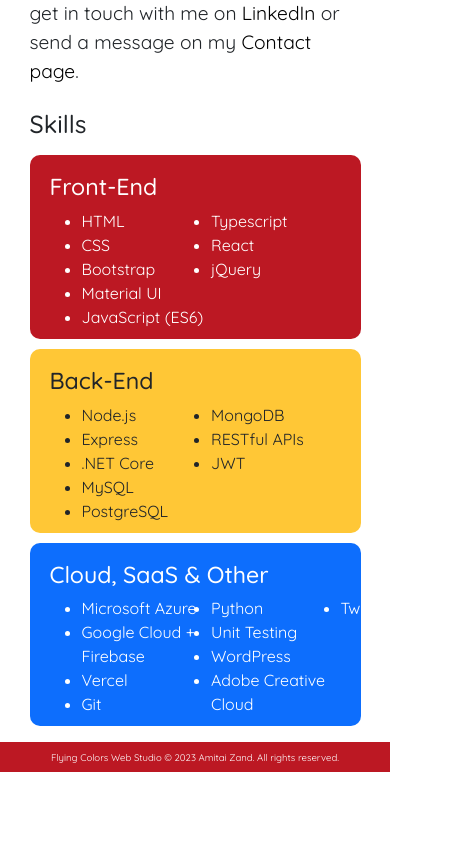
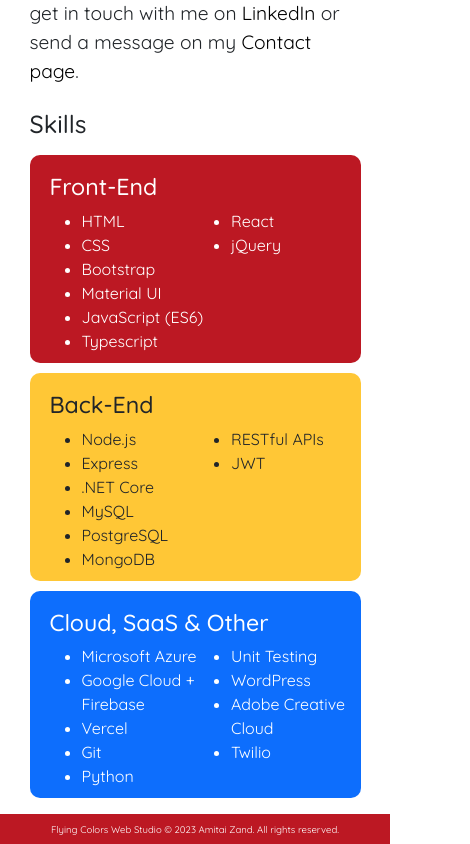
Before and after one commit to PacificCoastEyes/flying-colors-portfolio, a React (Create React App) app: page /about in a window 390 px wide. Shown: the part 1014-1858 px from the top of the page, 470 px wide, since content can reach past the window. Before the commit the page ends 1786 px from the top, so only its background shows below. Built offline with nearby package versions, Linux system fonts and the light colour scheme.

Commit message:
Fixing text overflow in a skillset

```diff
--- a/src/styles/about/Skills.css
+++ b/src/styles/about/Skills.css
@@ -57,8 +57,9 @@
     }
 
     .skill-list {
-        max-height: 125px;
+        max-height: 150px;
         columns: 2;
+        column-gap: 20px;
     }
 
     .skill-list li {
```
